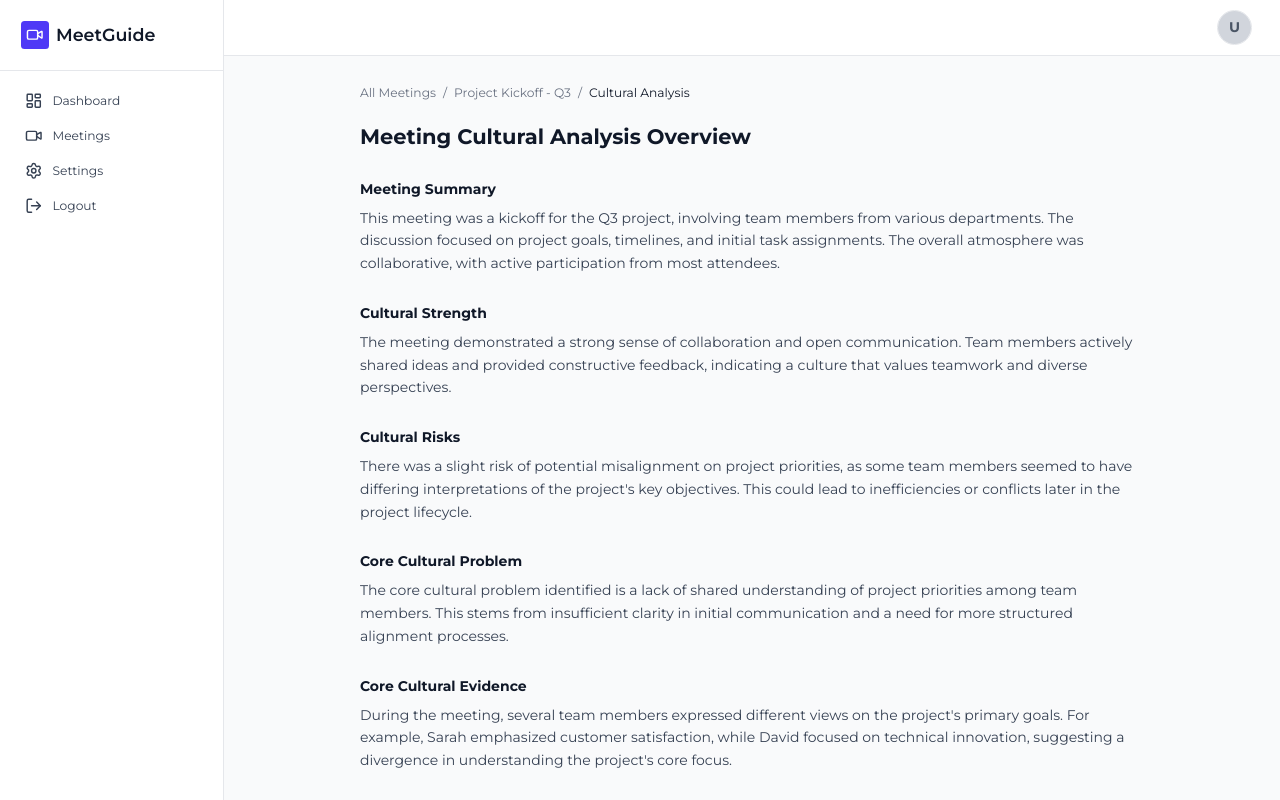
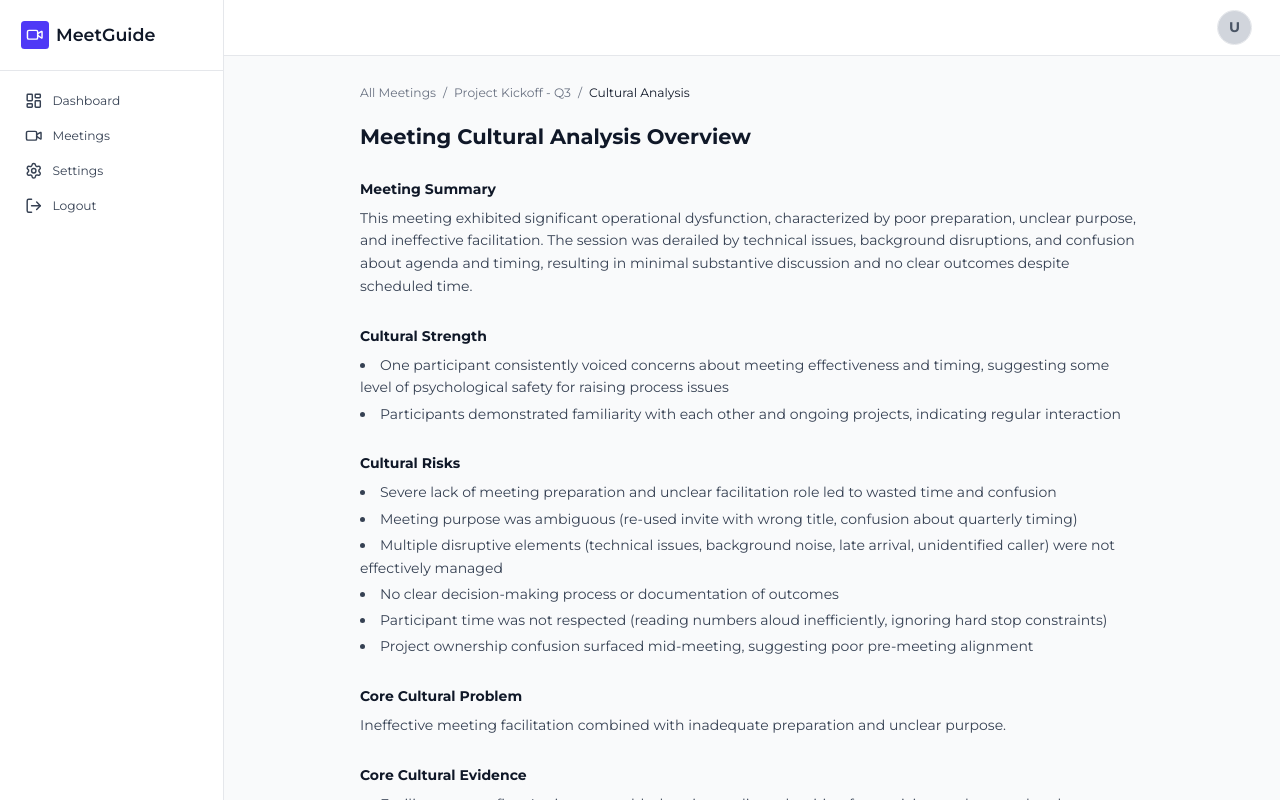
Before and after one commit to AkilaIshanMeegoda/meet-guide, a Next.js app in the folder meet-guide-app/: page /management/meetings/1/cultural-analysis in a window 1280 px wide. Built offline with nearby package versions, Linux system fonts and the light colour scheme.

Commit message:
Update sample data for meeting cultural overview

```diff
--- a/meet-guide-app/app/(dashboard)/management/meetings/[id]/cultural-analysis/page.tsx
+++ b/meet-guide-app/app/(dashboard)/management/meetings/[id]/cultural-analysis/page.tsx
@@ -1,5 +1,5 @@
-import Link from 'next/link';
-import React from 'react';
+import Link from "next/link";
+import React from "react";
 
 interface PageProps {
   params: Promise<{ id: string }>;
@@ -12,88 +12,132 @@ export default function CulturalAnalysisPage({ params }: PageProps) {
   return (
     <div className="max-w-4xl mx-auto">
       <div className="text-sm text-gray-500 mb-6 flex items-center">
-                <Link href="/management/meetings" className="hover:text-gray-900 transition-colors">
+        <Link
+          href="/management/meetings"
+          className="hover:text-gray-900 transition-colors"
+        >
           All Meetings
         </Link>
         <span className="mx-2">/</span>
-                <Link href={`/management/meetings/${id}`} className="hover:text-gray-900 transition-colors">
+        <Link
+          href={`/management/meetings/${id}`}
+          className="hover:text-gray-900 transition-colors"
+        >
           Project Kickoff - Q3
         </Link>
         <span className="mx-2">/</span>
         <span className="text-gray-900 font-medium">Cultural Analysis</span>
       </div>
 
-            <h1 className="text-2xl font-bold text-gray-900 mb-8">Meeting Cultural Analysis Overview</h1>
+      <h1 className="text-2xl font-bold text-gray-900 mb-8">
+        Meeting Cultural Analysis Overview
+      </h1>
 
       <div className="space-y-8 text-gray-700">
         <section>
-                    <h2 className="text-base font-bold text-gray-900 mb-2">Meeting Summary</h2>
+          <h2 className="text-base font-bold text-gray-900 mb-2">
+            Meeting Summary
+          </h2>
           <p className="leading-relaxed">
-                        This meeting was a kickoff for the Q3 project, involving team members from various departments. The discussion focused on
-                        project goals, timelines, and initial task assignments. The overall atmosphere was collaborative, with active participation from
-                        most attendees.
+            This meeting exhibited significant operational dysfunction,
+            characterized by poor preparation, unclear purpose, and ineffective
+            facilitation. The session was derailed by technical issues,
+            background disruptions, and confusion about agenda and timing,
+            resulting in minimal substantive discussion and no clear outcomes
+            despite scheduled time.
           </p>
         </section>
 
         <section>
-                    <h2 className="text-base font-bold text-gray-900 mb-2">Cultural Strength</h2>
+          <h2 className="text-base font-bold text-gray-900 mb-2">
+            Cultural Strength
+          </h2>
+          <ul className="list-disc list-inside space-y-1 leading-relaxed">
+            <li>One participant consistently voiced concerns about meeting effectiveness and timing, suggesting some level of psychological safety for raising process issues</li>
+            <li>Participants demonstrated familiarity with each other and ongoing projects, indicating regular interaction</li>
+          </ul>
+        </section>
+
+        <section>
+          <h2 className="text-base font-bold text-gray-900 mb-2">
+            Cultural Risks
+          </h2>
+          <ul className="list-disc list-inside space-y-1 leading-relaxed">
+            <li>Severe lack of meeting preparation and unclear facilitation role led to wasted time and confusion</li>
+            <li>Meeting purpose was ambiguous (re-used invite with wrong title, confusion about quarterly timing)</li>
+            <li>Multiple disruptive elements (technical issues, background noise, late arrival, unidentified caller) were not effectively managed</li>
+            <li>No clear decision-making process or documentation of outcomes</li>
+            <li>Participant time was not respected (reading numbers aloud inefficiently, ignoring hard stop constraints)</li>
+            <li>Project ownership confusion surfaced mid-meeting, suggesting poor pre-meeting alignment</li>
+          </ul>
+        </section>
+
+        <section>
+          <h2 className="text-base font-bold text-gray-900 mb-2">
+            Core Cultural Problem
+          </h2>
           <p className="leading-relaxed">
-                        The meeting demonstrated a strong sense of collaboration and open communication. Team members actively shared ideas
-                        and provided constructive feedback, indicating a culture that values teamwork and diverse perspectives.
+            Ineffective meeting facilitation combined with inadequate preparation and unclear purpose.
           </p>
         </section>
 
         <section>
-                    <h2 className="text-base font-bold text-gray-900 mb-2">Cultural Risks</h2>
+          <h2 className="text-base font-bold text-gray-900 mb-2">
+            Core Cultural Evidence
+          </h2>
+          <ul className="list-disc list-inside space-y-1 leading-relaxed">
+            <li>Facilitator spent first 4 minutes troubleshooting audio and waiting for participant who was already present</li>
+            <li>Screen sharing failed and facilitator resorted to reading spreadsheet numbers aloud for over 10 minutes</li>
+            <li>Meeting invite had incorrect title and no clear agenda, causing participant confusion about purpose</li>
+            <li>Facilitator dismissed participant concerns about timing and relevance rather than addressing them</li>
+            <li>No structure to manage time, disruptions, or keep discussion on track</li>
+          </ul>
+        </section>
+
+        <section>
+          <h2 className="text-base font-bold text-gray-900 mb-2">
+            Problem Chain Explanation
+          </h2>
           <p className="leading-relaxed">
-                        There was a slight risk of potential misalignment on project priorities, as some team members seemed to have differing
-                        interpretations of the project's key objectives. This could lead to inefficiencies or conflicts later in the project lifecycle.
+            Inadequate preparation and unclear facilitation created an environment where the meeting purpose was ambiguous from the start. This led to technical and operational inefficiencies wasting valuable time. Without clear structure, disruptive elements (background noise, late arrivals) further derailed progress. The lack of effective process prevented substantive discussion or decision-making, causing participant frustration and requiring additional follow-up meetings, perpetuating a cycle of meeting inefficiency.
           </p>
         </section>
 
         <section>
-                    <h2 className="text-base font-bold text-gray-900 mb-2">Core Cultural Problem</h2>
-                    <p className="leading-relaxed">
-                        The core cultural problem identified is a lack of shared understanding of project priorities among team members. This stems
-                        from insufficient clarity in initial communication and a need for more structured alignment processes.
-                    </p>
+          <h2 className="text-base font-bold text-gray-900 mb-2">
+            Recommendation for Management
+          </h2>
+          <ul className="list-disc list-inside space-y-1 leading-relaxed">
+            <li>Establish mandatory meeting preparation standards: require agendas with clear objectives distributed 24 hours in advance</li>
+            <li>Implement facilitator training or assign rotating facilitator role to ensure someone is prepared to manage technology, time, and participation</li>
+            <li>Create and enforce meeting participation norms including muting policies, minimizing background distractions, and protocols for late arrivals</li>
+            <li>Clarify project ownership and pre-align on topics before scheduling meetings to avoid mid-meeting confusion</li>
+            <li>Adopt a decision-making protocol that documents outcomes and next steps before meeting conclusion</li>
+            <li>Audit recurring meetings to ensure they have clear purpose and necessary participants, canceling those that don't meet criteria</li>
+          </ul>
         </section>
 
         <section>
-                    <h2 className="text-base font-bold text-gray-900 mb-2">Core Cultural Evidence</h2>
-                    <p className="leading-relaxed">
-                        During the meeting, several team members expressed different views on the project's primary goals. For example, Sarah
-                        emphasized customer satisfaction, while David focused on technical innovation, suggesting a divergence in understanding
-                        the project's core focus.
-                    </p>
+          <h2 className="text-base font-bold text-gray-900 mb-2">
+            Evidence Notes
+          </h2>
+          <ul className="list-disc list-inside space-y-1 leading-relaxed">
+            <li>Facilitator acknowledged re-using old calendar invite with incorrect meeting title</li>
+            <li>Participant explicitly stated confusion about meeting purpose and quarterly focus</li>
+            <li>Technical issues persisted for over 5 minutes without resolution</li>
+            <li>One participant announced a hard stop that was not accommodated in the meeting plan</li>
+            <li>Project ownership dispute surfaced between two participants mid-meeting</li>
+            <li>Unidentified caller created multiple disruptive audio incidents without being removed</li>
+            <li>Meeting concluded with no documented decisions and a frustrated participant</li>
+          </ul>
         </section>
 
         <section>
-                    <h2 className="text-base font-bold text-gray-900 mb-2">Problem Chain Explanation</h2>
+          <h2 className="text-base font-bold text-gray-900 mb-2">
+            Limitations
+          </h2>
           <p className="leading-relaxed">
-                        The lack of shared understanding of project priorities can lead to misaligned efforts, where team members work towards
-                        different objectives. This can result in wasted resources, delays, and ultimately, a project that fails to meet its intended goals.
-                        The root cause appears to be inadequate initial communication and a lack of structured alignment processes to ensure
-                        everyone is on the same page.
-                    </p>
-                </section>
-
-                <section>
-                    <h2 className="text-base font-bold text-gray-900 mb-2">Recommendation for Management</h2>
-                    <p className="leading-relaxed">
-                        Management should implement clearer communication strategies for project kickoffs, including detailed project briefs and
-                        facilitated alignment workshops. These workshops should focus on defining project goals, clarifying roles and responsibilities,
-                        and establishing a shared understanding of success metrics. Regular check-ins and feedback sessions should also be
-                        incorporated to monitor alignment and address any emerging discrepancies.
-                    </p>
-                </section>
-
-                <section>
-                    <h2 className="text-base font-bold text-gray-900 mb-2">Evidence Notes</h2>
-                    <p className="leading-relaxed">
-                        Meeting transcripts and participant feedback indicate a pattern of differing interpretations of project priorities. Specifically,
-                        comments from Sarah and David highlight the need for clearer communication and alignment. Further analysis of team
-                        interactions and project deliverables could provide additional insights into this issue.
+            This analysis is based on a single meeting transcript, making it difficult to determine whether these patterns represent systemic cultural issues or an isolated incident. Organizational hierarchy, formal roles, and existing meeting policies are not visible in the data. The identity and context of the disruptive unknown caller remains unclear, limiting assessment of whether this was a preventable issue.
           </p>
         </section>
       </div>
--- a/meet-guide-app/app/(dashboard)/management/meetings/[id]/page.tsx
+++ b/meet-guide-app/app/(dashboard)/management/meetings/[id]/page.tsx
@@ -16,7 +16,7 @@ export default function ManagementMeetingDetailsPage({ params }: PageProps) {
     const cards = [
         {
             title: "Meeting Culture Analysis",
-            description: "Analyze meeting dynamics with an effectiveness score...",
+            description: "Analyze meeting dynamics and identify cultural issues...",
             image: "/meeting_effectiveness.png",
             href: `/management/meetings/${id}/cultural-analysis`
         },
```
Also changed, not shown: meet-guide-app/app/(dashboard)/management/meetings/page.tsx (+1 -19 lines). Lines whose indentation alone changed are shown as unchanged.
